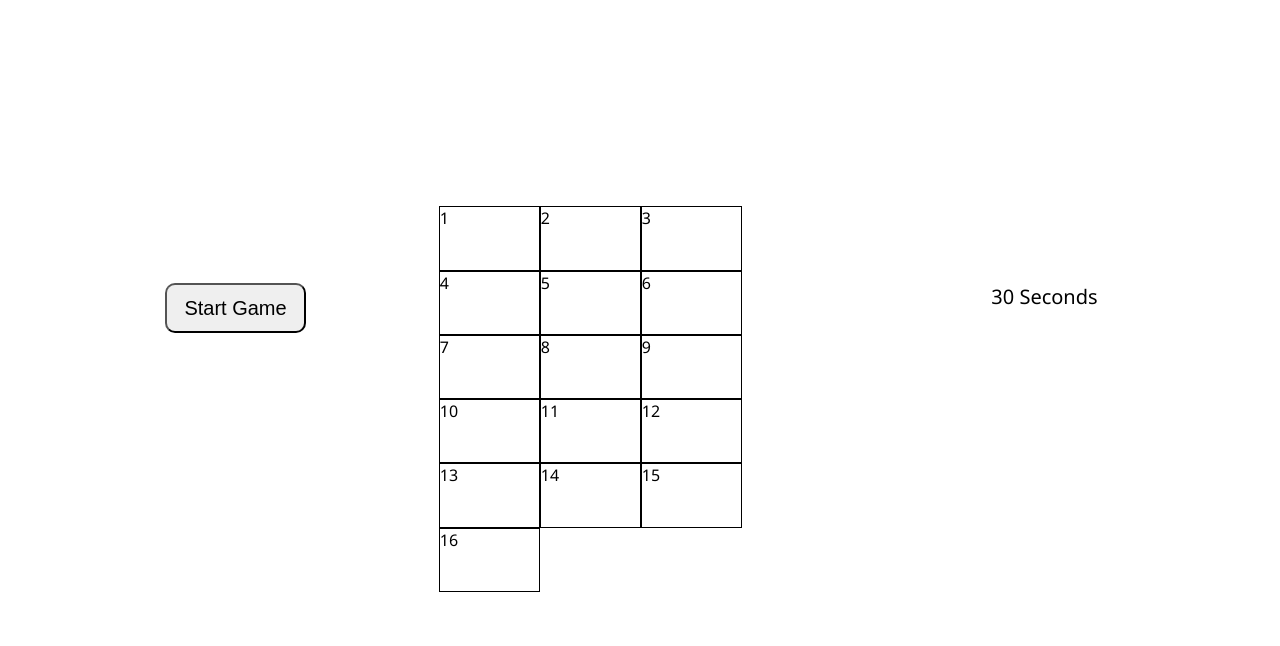
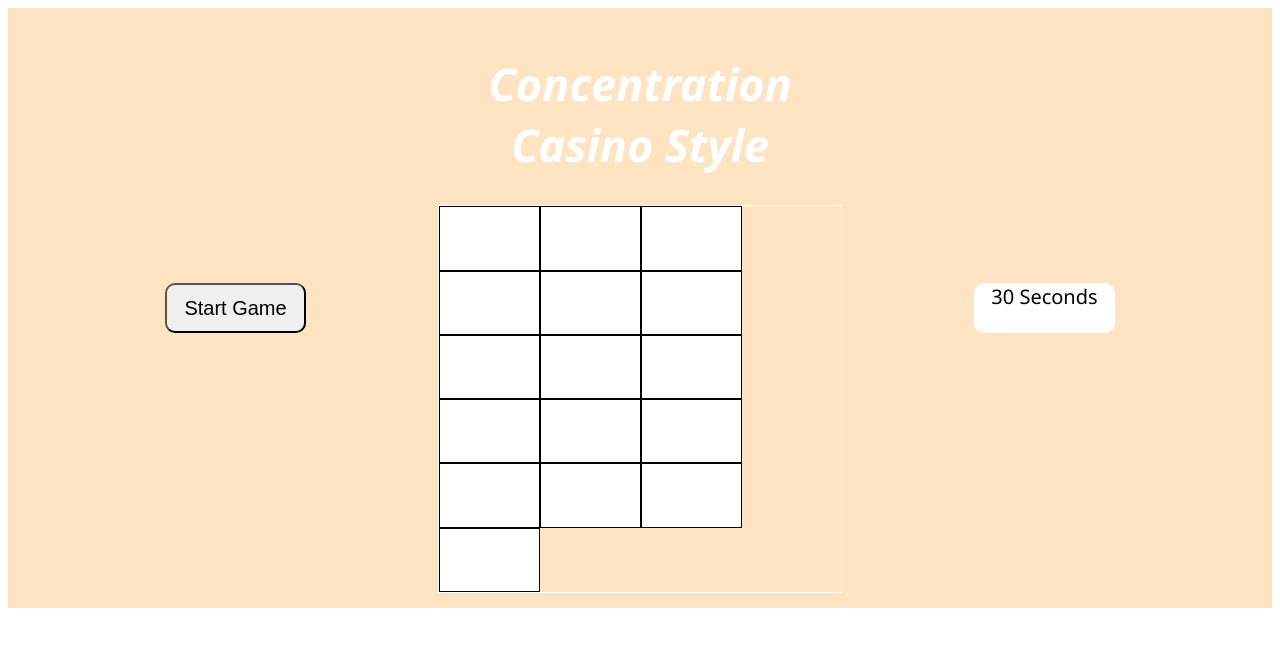
Before and after one commit to sreyesg/concentration-casinoStyle, a plain HTML site: page index.html in a window 1280 px wide. Drawn offline with Linux system fonts and the light colour scheme.

Commit message:
adjust css cards sizes

```diff
--- a/css/style.css
+++ b/css/style.css
@@ -2,7 +2,8 @@ body {
     font-family: 'Segoe UI'
 }
 #section {
-    background-image: url(./images/background.jpg);
+    background-color: bisque;
+    /* background-image: url(./background.jpg); */
     background-size: cover;
     /* background-position: center; */
     /* background-repeat: no-repeat; */
@@ -38,7 +39,7 @@ h1 {
 .square {
     background-color: white;
     width: 24.6%;
-
+    font-size: 50px;
     border: 1px solid black;
 }
 #leftSubSection {
--- a/index.html
+++ b/index.html
@@ -15,26 +15,27 @@
         <div id="middleSubSection" class="subSection">
             <h1>Concentration Casino Style</h1>
             <div id="board">
-                <div class="square">1</div>
-                <div class="square">2</div>
-                <div class="square">3</div>
-                <div class="square">4</div>
-                <div class="square">5</div>
-                <div class="square">6</div>
-                <div class="square">7</div>
-                <div class="square">8</div>
-                <div class="square">9</div>
-                <div class="square">10</div>
-                <div class="square">11</div>
-                <div class="square">12</div>
-                <div class="square">13</div>
-                <div class="square">14</div>
-                <div class="square">15</div>
-                <div class="square">16</div>
+                <div class="square" id="0"></div>
+                <div class="square" id="1"></div>
+                <div class="square" id="2"></div>
+                <div class="square" id="3"></div>
+                <div class="square" id="4"></div>
+                <div class="square" id="5"></div>
+                <div class="square" id="6"></div>
+                <div class="square" id="7"></div>
+                <div class="square" id="8"></div>
+                <div class="square" id="9"></div>
+                <div class="square" id="10"></div>
+                <div class="square" id="11"></div>
+                <div class="square" id="12"></div>
+                <div class="square" id="13"></div>
+                <div class="square" id="14"></div>
+                <div class="square" id="15"></div>
             </div>
         </div>
         <div id="rightSubSection" class="subSection">
             <p id="countdown">30 Seconds</p>
+            <p id="message"></p>
         </div>
     </div>
 
--- a/js/app.js
+++ b/js/app.js
@@ -18,7 +18,7 @@ let winningCombos = [
 // update card images dynamically
 // make winnigCombos a biproduct of dynamicaally updating cardImages
 // explore .sort() method
- const cardImages = ['E','B','G','A','H','C','D','G','B','H','F','F','C','D','A','E']
+ const cardImages = ['♠️','B','G','A','H','C','D','G','B','H','F','F','C','D','A','♠️']
 
 
 
@@ -51,7 +51,7 @@ let intervalId
 
 //Select the results displayed message
 displayMessageEl = document.querySelector('#message')
-boardEl = document.querySelector('.board')
+boardEl = document.querySelector('#board')
 squareEls = document.querySelectorAll('.square')
 countdownEl = document.querySelector('#countdown')
 // console.log(squareEls[2])
```
Also changed, not shown: Background.jpg (added), 1 other file.
